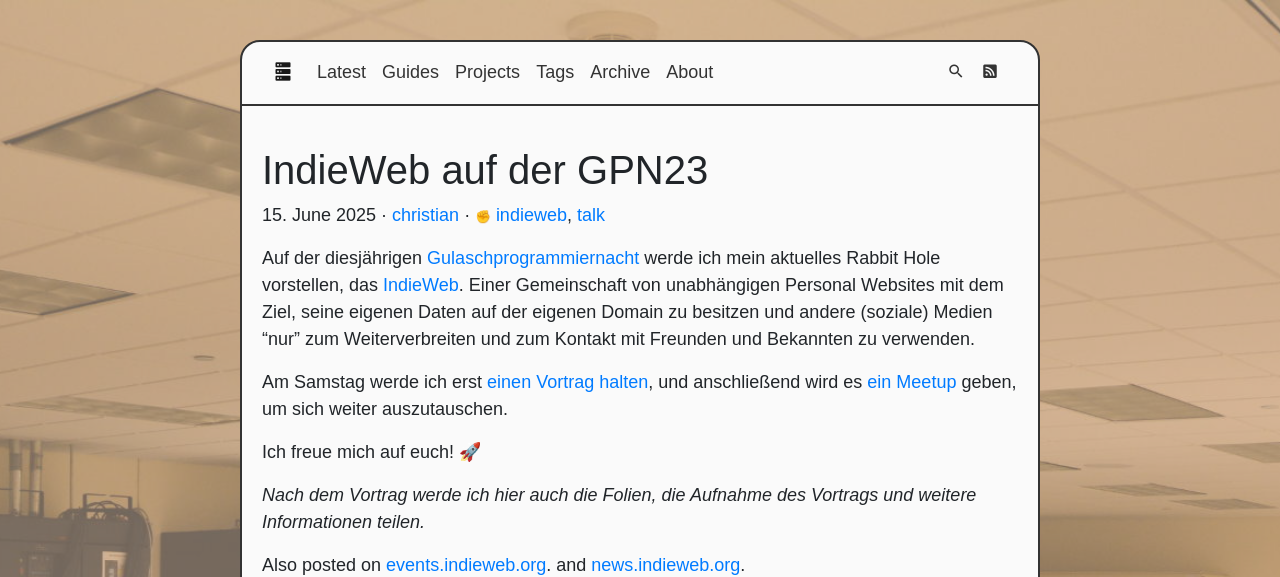
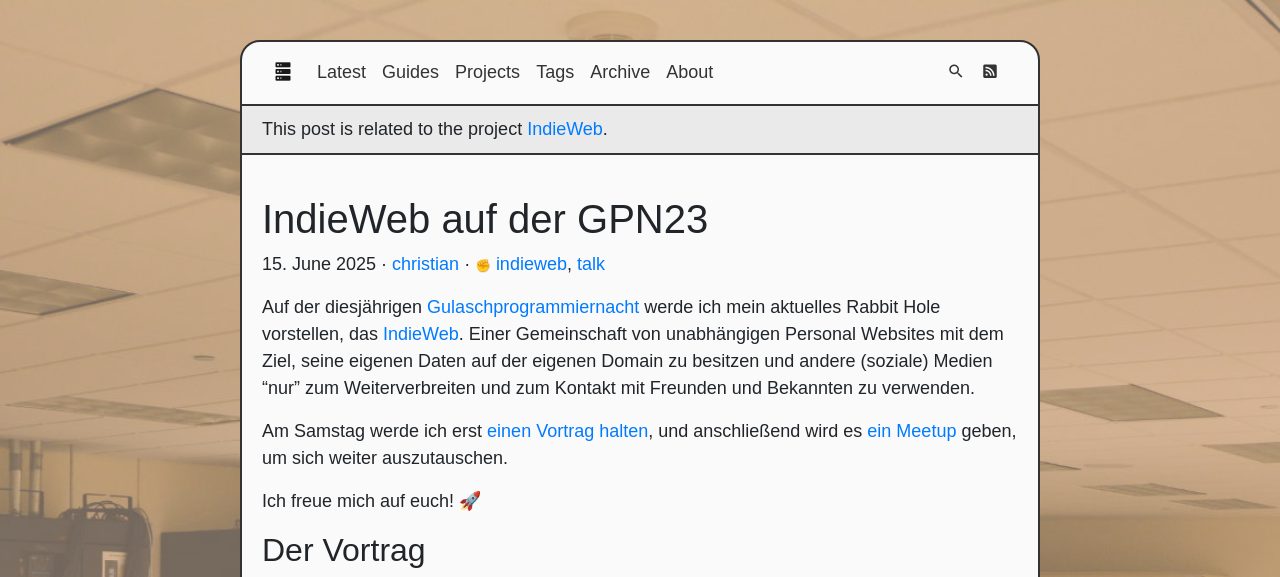
Before and after one commit to perryflynn/serverless.industries, a Jekyll site: the page built from src/_posts/2025/2025-06-15-indieweb-gpn23.md, in a window 1280 px wide and 1400 px high. Shown: the top 577 px of the window. Built offline with Jekyll 4.4.1, drawn with Linux system fonts in a browser that asks for light colours; some of the changed text lies outside the part shown; grey boxes are pictures that could not be loaded.

Commit message:
indieweb talk and blog project

```diff
--- a/src/_posts/2025/2025-06-15-indieweb-gpn23.md
+++ b/src/_posts/2025/2025-06-15-indieweb-gpn23.md
@@ -2,7 +2,7 @@
 author: christian
 title: "IndieWeb auf der GPN23"
 locale: de
-tags: [ talk, indieweb ]
+tags: [ talk, indieweb, projects:indieweb ]
 shortlink: gpn
 ---
 
@@ -20,7 +20,20 @@
 
 Ich freue mich auf euch! 🚀
 
-*Nach dem Vortrag werde ich hier auch die Folien, die Aufnahme des Vortrags und weitere Informationen teilen.*
+## Der Vortrag
 
-Also posted on [events.indieweb.org](https://events.indieweb.org/2025/06/meetup-at-gulaschprogrammiernacht-in-karlsruhe-germany-oTBMLIAsmwpJ).
-and [news.indieweb.org](https://news.indieweb.org/de){:.u-syndication}.
+<div class="embed-responsive embed-responsive-16by9" style="margin-bottom: 20px">
+    <iframe class="embed-responsive-item" src="https://media.ccc.de/v/gpn23-134-indieweb-publish-on-your-own-site-syndicate-elsewhere/oembed" frameborder="0" allowfullscreen></iframe>
+</div>
+
+Quelle: [media.ccc.de](https://media.ccc.de/v/gpn23-134-indieweb-publish-on-your-own-site-syndicate-elsewhere)
+Slides: [files.serverless.industries](https://files.serverless.industries/slides/2025-06-16-indieweb/)
+
+## Meetup
+
+Während des Meetups gab es einige interessante Themen.
+
+Meetup Notes: [md.nerdbridge.de](https://md.nerdbridge.de/s/ykqzykqaL)
+
+Außerdem auf [events.indieweb.org](https://events.indieweb.org/2025/06/meetup-at-gulaschprogrammiernacht-in-karlsruhe-germany-oTBMLIAsmwpJ).
+und [news.indieweb.org](https://news.indieweb.org/de){:.u-syndication} geteilt.
```
Also changed, not shown: src/_posts/2025/2025-05-07-welcome-to-indieweb.en.md (+1 -1 lines), src/_posts/2025/2025-05-27-webring.en.md (+1 -1 lines), src/_posts/2025/2025-06-07-indieauth.en.md (+1 -1 lines), src/_posts/2025/2025-06-14-webmentions-microformats.en.md (+1 -1 lines), src/_projects/indiweb.md (added, +13 -0 lines).
